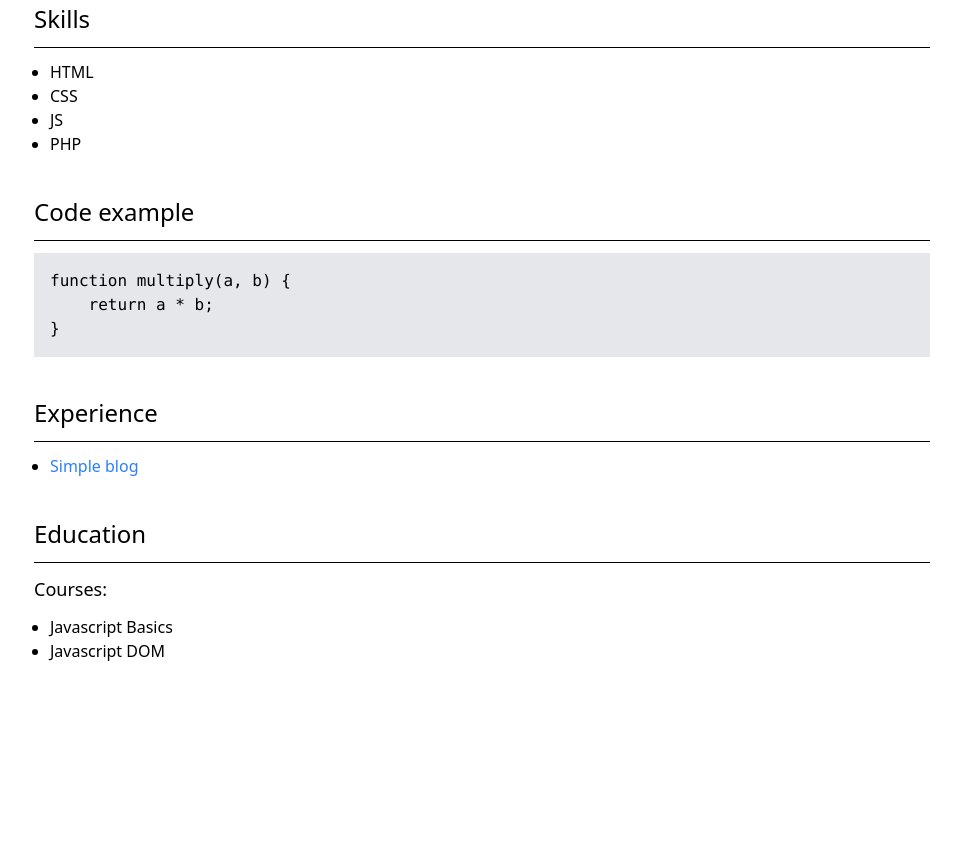
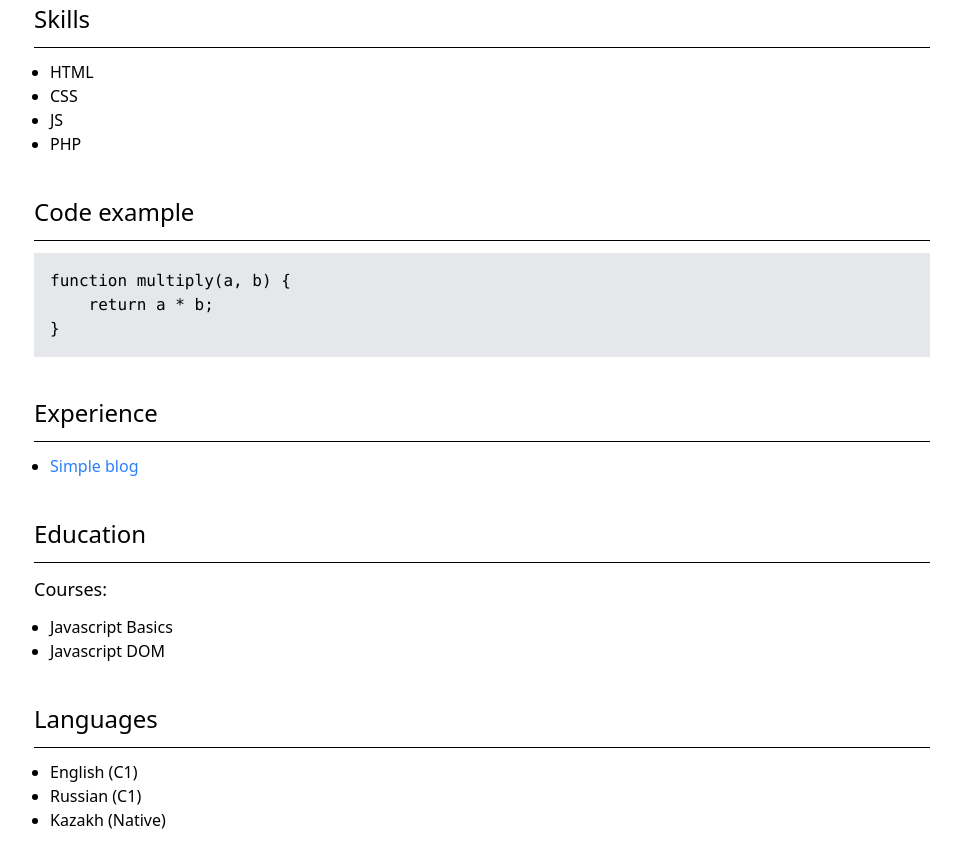
Before and after one commit to baktify/rsschool-cv, a website built with Vite: page index.html in a window 1280 px wide. Shown: the part 735-1603 px from the top of the page, without its empty margins (158-1119 px from the left). Before the commit the page ends 1438 px from the top, so only its background shows below. Built offline with nearby package versions, Linux system fonts and the light colour scheme.

Commit message:
feat: add languages

```diff
--- a/index.html
+++ b/index.html
@@ -94,6 +94,17 @@
 					<li class="list-disc">Javascript DOM</li>
 				</ul>
 			</section>
+
+			<!-- Languages -->
+			<section class="my-10 space-y-3" id="Languages">
+				<h2 class="text-2xl">Languages</h2>
+				<hr class="bg-gray-600">
+				<ul class="ml-4">
+					<li class="list-disc">English (C1)</li>
+					<li class="list-disc">Russian (C1)</li>
+					<li class="list-disc">Kazakh (Native)</li>
+				</ul>
+			</section>
 		</main>
 		<footer></footer>
 	</div>
```
